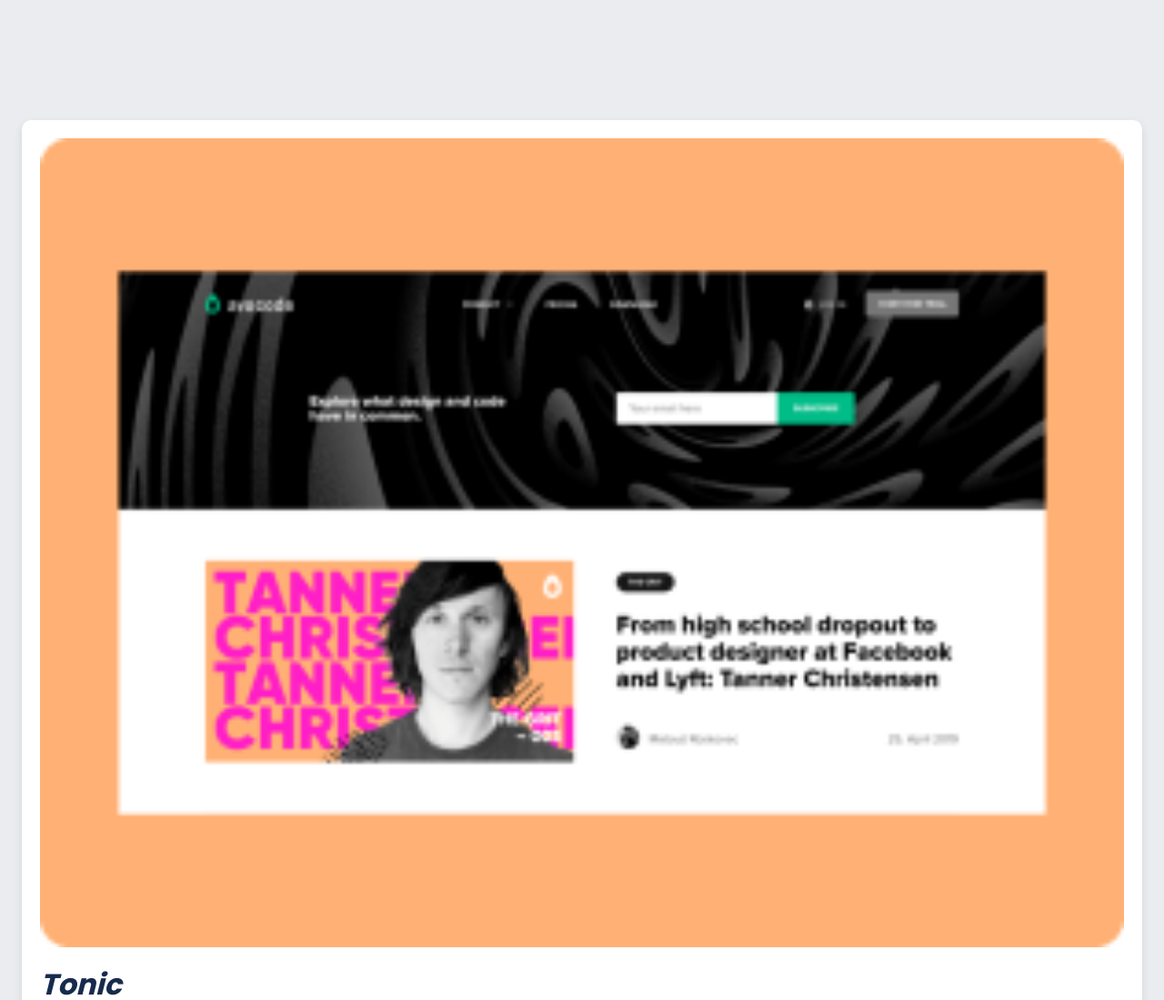
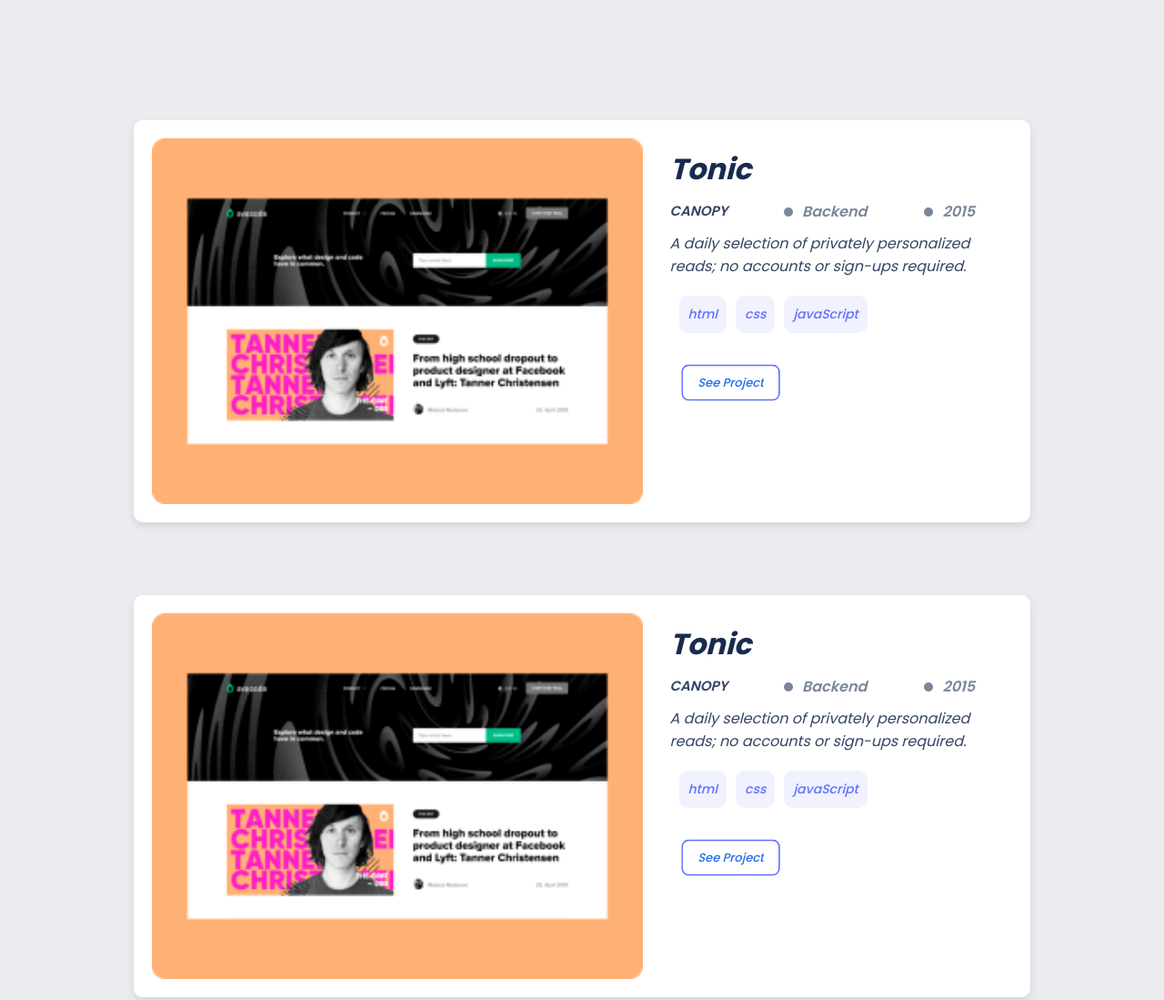
Before and after one commit to Arsalanbashir831/Portfolio_Mobile, a plain HTML site: page index.html in a window 1280 px wide. Shown: the part 820-1919 px from the top of the page at 91% size. Drawn offline with Linux system fonts and the light colour scheme.

Commit message:
portfolio_desktop

```diff
--- a/style.css
+++ b/style.css
@@ -379,6 +379,18 @@
     width: 920px;
   }
 
+  .portfolio_card {
+    width: 80%;
+    margin: auto;
+    margin-bottom: 80px;
+  }
+
+  .portfolio_card > div {
+    display: flex;
+    justify-content: center;
+    gap: 30px;
+  }
+
   .end_bar {
     display: none;
   }
```
